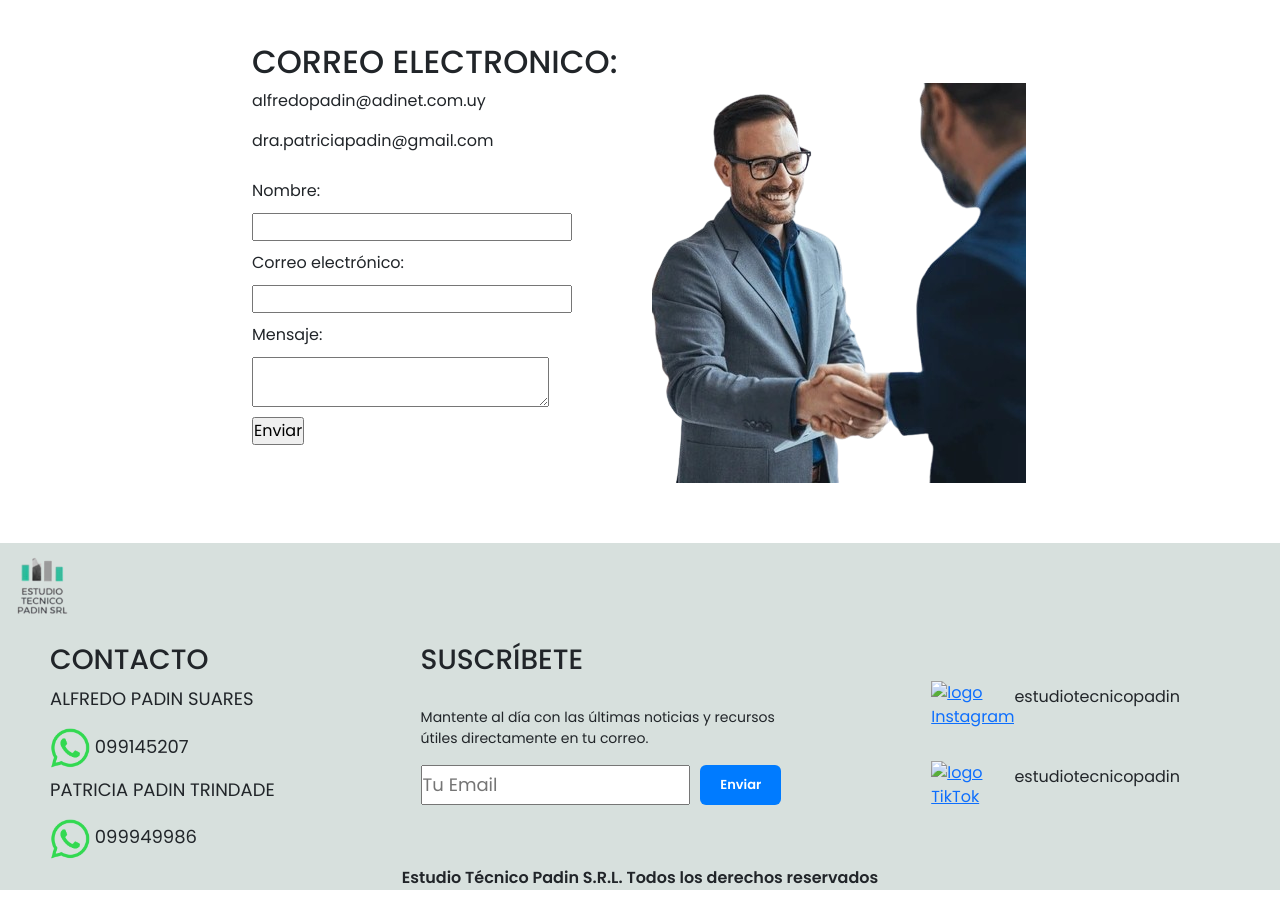
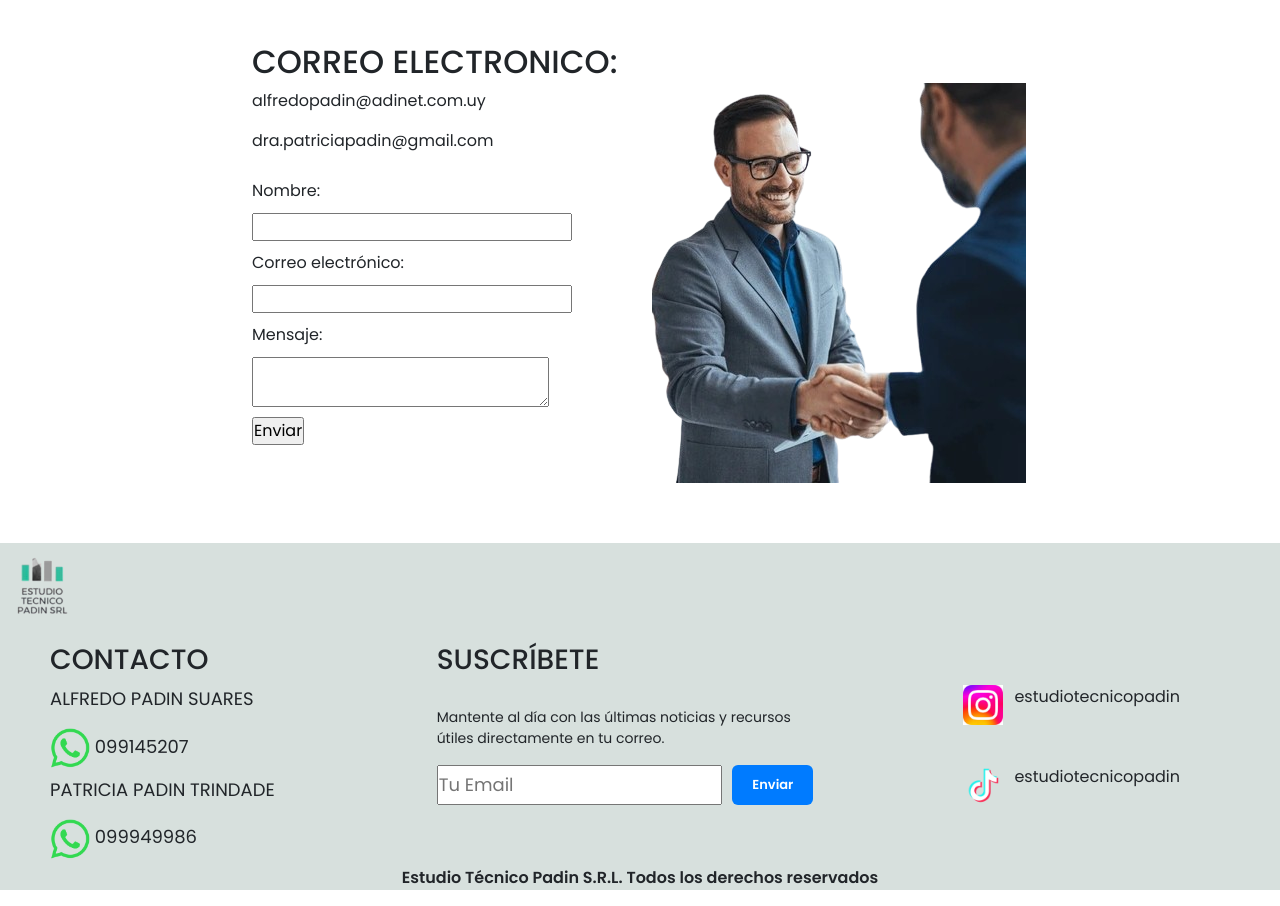
Before and after one commit to soydiego1/Entrega2, a website: page pages/contacto.html in a window 1280 px wide. Shown: the part 499-1405 px from the top of the page. Drawn offline with nearby package versions, Linux system fonts and the light colour scheme; files that its build step writes are made by us from their sources; the site is published under a folder, as on GitHub Pages, so addresses that start at the root find nothing; a web font is replaced by a local one.

Commit message:
linkeo de las redes y cambio de formato a logo instagram

```diff
--- a/pages/contacto.html
+++ b/pages/contacto.html
@@ -85,10 +85,10 @@
         </div>
 
         <div class="imagenes-pie-pagina">
-          <a href="https://www.instagram.com/estudiotecnicopadin?igsh=cTdjM3FueXNkNXYz" target="_blank"> <img class="imagen-instagram" src="/assets/img/descarga (4).png" alt="logo Instagram" /></a>
+          <a href="https://www.instagram.com/estudiotecnicopadin?igsh=cTdjM3FueXNkNXYz" target="_blank"> <img class="imagen-instagram" src="../assets/img/descarga (4).png" alt="logo Instagram" /></a>
           <p class="texto-instagram">estudiotecnicopadin</p>
 
-          <a href="https://www.tiktok.com/@estudiotecnicopadin?_t=ZM-8y8mrZOLoJU&_r=1"target="_blank"> <img class="imagen-tictoc" src="/assets/img/tiktok-icon2-removebg-preview.png" alt="logo TikTok" /></a>
+          <a href="https://www.tiktok.com/@estudiotecnicopadin?_t=ZM-8y8mrZOLoJU&_r=1"target="_blank"> <img class="imagen-tictoc" src="../assets/img/tiktok-icon2-removebg-preview.png" alt="logo TikTok" /></a>
           <p class="texto-tictoc">estudiotecnicopadin</p>
         </div>
       </div>
```
Also changed, not shown: pages/infotips.html (+2 -2 lines), pages/propuestayplandetrabajo.html (+2 -2 lines), pages/servicios.html (+2 -2 lines), pages/sobrenosotros.html (+2 -2 lines), 2 other files.
